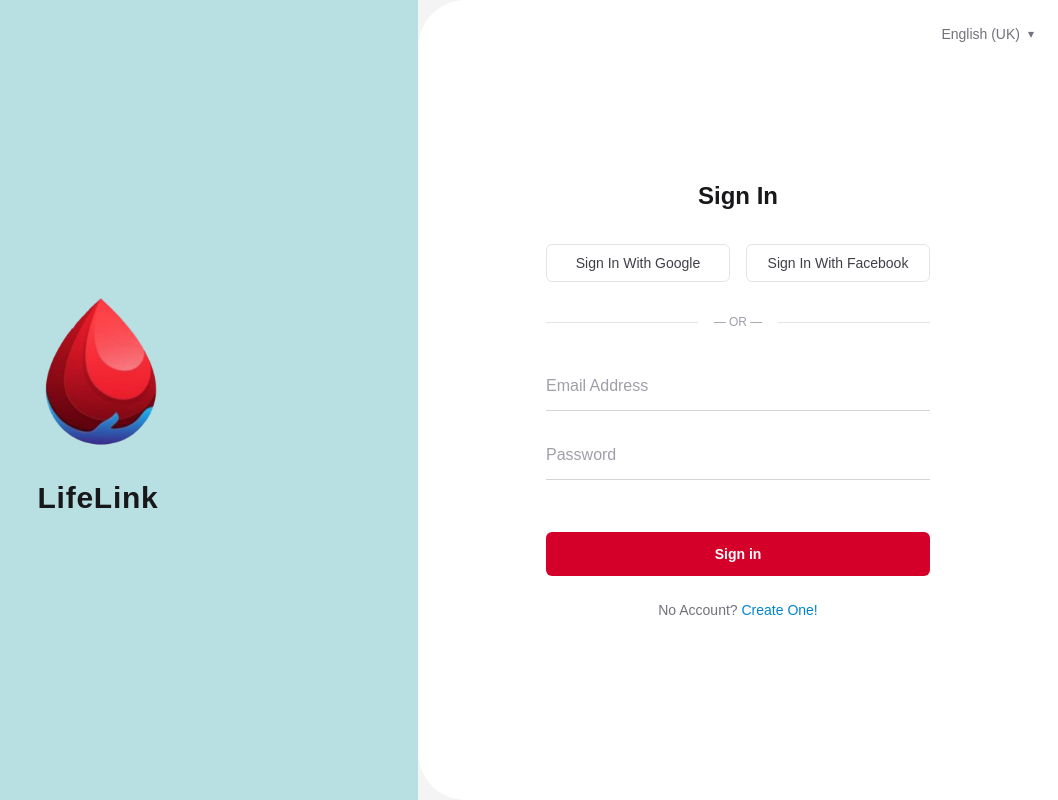
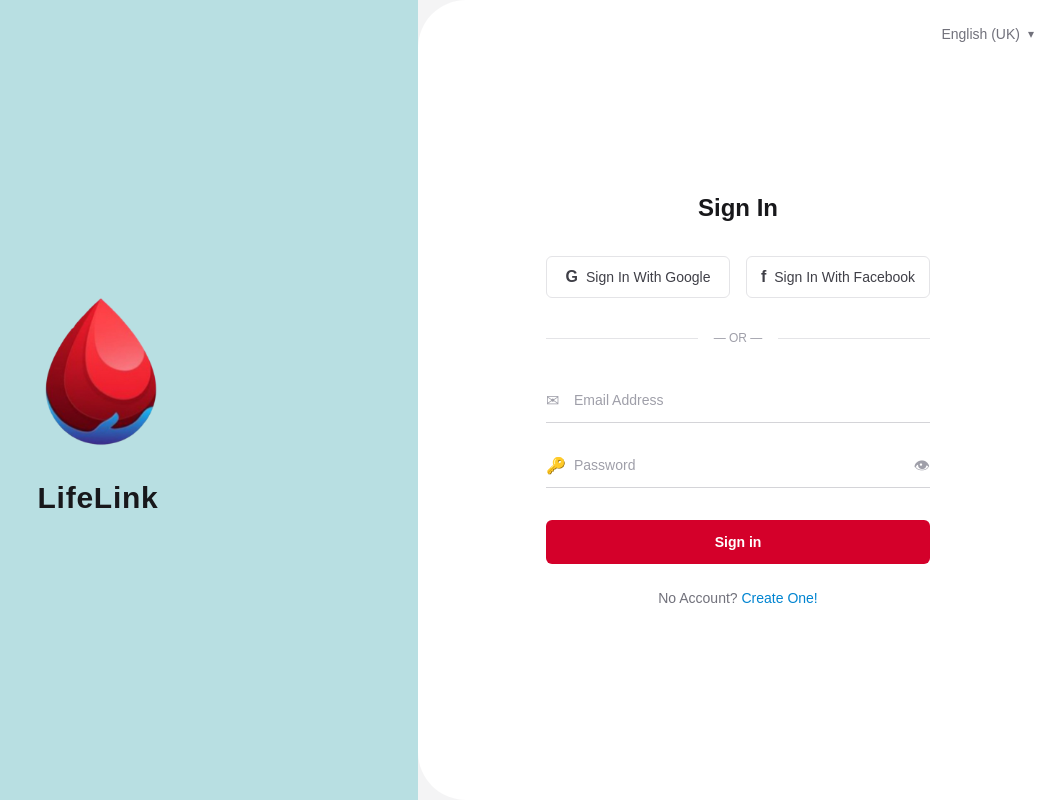
Before and after one commit to Unika1/LifeLink_Web_API_Development, a Next.js app: page /login in a window 1280 px wide. Shown: the whole page, without its empty margins (222-1280 px from the left). Built offline with nearby package versions, Linux system fonts and the light colour scheme.

Commit message:
Navigation added

```diff
--- a/app/(auth)/dashboard/page.tsx
+++ b/app/(auth)/dashboard/page.tsx
@@ -1,7 +1,9 @@
 export default function DashboardPage() {
   return (
     <div className="min-h-screen flex items-center justify-center">
-      <h1 className="text-3xl font-semibold">Auth Dashboard (Dummy)</h1>
+      <h1 className="text-3xl font-semibold text-zinc-900">
+        Auth Dashboard (Dummy)
+      </h1>
     </div>
   );
 }
--- a/app/(auth)/login/page.tsx
+++ b/app/(auth)/login/page.tsx
@@ -1,46 +1,114 @@
 "use client";
 
-import AuthCard from "@/app/_components/authCard";
-import FormInput from "@/app/_components/formInput";
-import SocialButton from "@/app/_components/socialButton";
 import Link from "next/link";
-
+import { useRouter } from "next/navigation";
+import { useState } from "react";
 
 export default function LoginPage() {
+  const router = useRouter();
+  const [showPassword, setShowPassword] = useState(false);
+
+  function handleLogin(e: React.FormEvent<HTMLFormElement>) {
+    e.preventDefault();
+
+    const form = new FormData(e.currentTarget);
+    const email = String(form.get("email") || "");
+    const password = String(form.get("password") || "");
+
+    const raw = localStorage.getItem("mock_user");
+    if (!raw) {
+      alert("No registered user found. Please register first.");
+      router.push("/register");
+      return;
+    }
+
+    const user = JSON.parse(raw) as { email: string; password: string };
+
+    if (email === user.email && password === user.password) {
+      localStorage.setItem("mock_logged_in", "true");
+      router.push("/dashboard");
+    } else {
+      alert("Invalid email or password (mock).");
+    }
+  }
+
   return (
-    <AuthCard title="Sign In">
-      {/* Social buttons */}
-      <div className="mt-8 grid w-full grid-cols-2 gap-4">
-        <SocialButton label="Sign In With Google" />
-        <SocialButton label="Sign In With Facebook" />
+    <div className="flex w-full max-w-md flex-col items-center text-zinc-900">
+      <h1 className="mb-8 text-2xl font-semibold text-zinc-900">Sign In</h1>
+
+      <div className="grid w-full grid-cols-2 gap-4">
+        <button
+          type="button"
+          className="flex items-center justify-center gap-2 rounded-md border border-zinc-200 bg-white py-2 text-sm text-zinc-700 hover:bg-zinc-50"
+        >
+          <span className="text-base font-semibold">G</span>
+          Sign In With Google
+        </button>
+
+        <button
+          type="button"
+          className="flex items-center justify-center gap-2 rounded-md border border-zinc-200 bg-white py-2 text-sm text-zinc-700 hover:bg-zinc-50"
+        >
+          <span className="text-base font-semibold">f</span>
+          Sign In With Facebook
+        </button>
       </div>
 
-      {/* OR divider */}
       <div className="my-8 flex w-full items-center gap-4">
         <div className="h-px flex-1 bg-zinc-200" />
-        <div className="text-xs font-medium text-zinc-400">— OR —</div>
+        <span className="text-xs text-zinc-400">— OR —</span>
         <div className="h-px flex-1 bg-zinc-200" />
       </div>
 
-      {/* Inputs */}
-      <FormInput placeholder="Email Address" />
-      <FormInput type="password" placeholder="Password" />
+      <form className="w-full" onSubmit={handleLogin}>
+        <div className="relative">
+          <span className="absolute left-0 top-1/2 -translate-y-1/2 text-zinc-400">
+            ✉
+          </span>
+          <input
+            name="email"
+            type="email"
+            placeholder="Email Address"
+            className="w-full border-b border-zinc-300 py-3 pl-7 pr-2 bg-transparent text-sm text-zinc-900 placeholder:text-zinc-400 outline-none focus:border-zinc-500"
+            required
+          />
+        </div>
 
-      {/* Button */}
+        <div className="relative mt-5">
+          <span className="absolute left-0 top-1/2 -translate-y-1/2 text-zinc-400">
+            🔑
+          </span>
+          <input
+            name="password"
+            type={showPassword ? "text" : "password"}
+            placeholder="Password"
+            className="w-full border-b border-zinc-300 py-3 pl-7 pr-10 bg-transparent text-sm text-zinc-900 placeholder:text-zinc-400 outline-none focus:border-zinc-500"
+            required
+          />
           <button
             type="button"
+            onClick={() => setShowPassword((s) => !s)}
+            className="absolute right-0 top-1/2 -translate-y-1/2 text-zinc-400 hover:text-zinc-600"
+            aria-label="Toggle password visibility"
+          >
+            {showPassword ? "🙈" : "👁"}
+          </button>
+        </div>
+
+        <button
+          type="submit"
           className="mt-8 w-full rounded-md bg-[#d4002a] py-3 text-sm font-semibold text-white hover:bg-[#b70024]"
         >
           Sign in
         </button>
+      </form>
 
-      {/* Footer link */}
-      <div className="mt-6 text-center text-sm text-zinc-500">
+      <div className="mt-6 text-sm text-zinc-500">
         No Account?{" "}
         <Link href="/register" className="text-sky-600 hover:underline">
           Create One!
         </Link>
       </div>
-    </AuthCard>
+    </div>
   );
 }
--- a/app/(auth)/register/page.tsx
+++ b/app/(auth)/register/page.tsx
@@ -1,25 +1,39 @@
 "use client";
 
 import Link from "next/link";
+import { useRouter } from "next/navigation";
 import { useState } from "react";
 
 export default function RegisterPage() {
+  const router = useRouter();
   const [showPassword, setShowPassword] = useState(false);
+
+  async function handleRegister(e: React.FormEvent<HTMLFormElement>) {
+    e.preventDefault();
+
+    const form = new FormData(e.currentTarget);
+    const fullName = String(form.get("fullName") || "");
+    const email = String(form.get("email") || "");
+    const password = String(form.get("password") || "");
+
+    // mock "register" = save to localStorage
+    const user = { fullName, email, password };
+    localStorage.setItem("mock_user", JSON.stringify(user));
+
+    alert("Registered (mock). Now login!");
+    router.push("/login");
+  }
 
   return (
     <div className="flex w-full max-w-md flex-col items-center text-zinc-900">
-      {/* Title */}
       <h1 className="mb-8 text-2xl font-semibold text-zinc-900">
         Create Account
       </h1>
 
-      {/* Social buttons */}
       <div className="grid w-full grid-cols-2 gap-4">
         <button
           type="button"
-          className="flex items-center justify-center gap-2 rounded-md
-                     border border-zinc-200 bg-white py-2
-                     text-sm text-zinc-700 hover:bg-zinc-50"
+          className="flex items-center justify-center gap-2 rounded-md border border-zinc-200 bg-white py-2 text-sm text-zinc-700 hover:bg-zinc-50"
         >
           <span className="text-base font-semibold">G</span>
           Sign Up With Google
@@ -27,90 +41,76 @@ export default function RegisterPage() {
 
         <button
           type="button"
-          className="flex items-center justify-center gap-2 rounded-md
-                     border border-zinc-200 bg-white py-2
-                     text-sm text-zinc-700 hover:bg-zinc-50"
+          className="flex items-center justify-center gap-2 rounded-md border border-zinc-200 bg-white py-2 text-sm text-zinc-700 hover:bg-zinc-50"
         >
           <span className="text-base font-semibold">f</span>
           Sign Up With Facebook
         </button>
       </div>
 
-      {/* OR divider */}
       <div className="my-8 flex w-full items-center gap-4">
         <div className="h-px flex-1 bg-zinc-200" />
         <span className="text-xs text-zinc-400">— OR —</span>
         <div className="h-px flex-1 bg-zinc-200" />
       </div>
 
-      {/* Form */}
-      <form className="w-full">
-        {/* Full Name */}
+      <form className="w-full" onSubmit={handleRegister}>
         <div className="relative">
           <span className="absolute left-0 top-1/2 -translate-y-1/2 text-zinc-400">
             👤
           </span>
           <input
+            name="fullName"
             type="text"
             placeholder="Full Name"
-            className="w-full border-b border-zinc-300 py-3 pl-7 pr-2
-                       bg-transparent text-sm text-zinc-900
-                       placeholder:text-zinc-400 outline-none
-                       focus:border-zinc-500"
+            className="w-full border-b border-zinc-300 py-3 pl-7 pr-2 bg-transparent text-sm text-zinc-900 placeholder:text-zinc-400 outline-none focus:border-zinc-500"
+            required
           />
         </div>
 
-        {/* Email */}
         <div className="relative mt-5">
           <span className="absolute left-0 top-1/2 -translate-y-1/2 text-zinc-400">
             ✉
           </span>
           <input
+            name="email"
             type="email"
             placeholder="Email Address"
-            className="w-full border-b border-zinc-300 py-3 pl-7 pr-2
-                       bg-transparent text-sm text-zinc-900
-                       placeholder:text-zinc-400 outline-none
-                       focus:border-zinc-500"
+            className="w-full border-b border-zinc-300 py-3 pl-7 pr-2 bg-transparent text-sm text-zinc-900 placeholder:text-zinc-400 outline-none focus:border-zinc-500"
+            required
           />
         </div>
 
-        {/* Password */}
         <div className="relative mt-5">
           <span className="absolute left-0 top-1/2 -translate-y-1/2 text-zinc-400">
             🔑
           </span>
           <input
+            name="password"
             type={showPassword ? "text" : "password"}
             placeholder="Password"
-            className="w-full border-b border-zinc-300 py-3 pl-7 pr-10
-                       bg-transparent text-sm text-zinc-900
-                       placeholder:text-zinc-400 outline-none
-                       focus:border-zinc-500"
+            className="w-full border-b border-zinc-300 py-3 pl-7 pr-10 bg-transparent text-sm text-zinc-900 placeholder:text-zinc-400 outline-none focus:border-zinc-500"
+            required
+            minLength={6}
           />
           <button
             type="button"
             onClick={() => setShowPassword((prev) => !prev)}
-            className="absolute right-0 top-1/2 -translate-y-1/2
-                       text-zinc-400 hover:text-zinc-600"
+            className="absolute right-0 top-1/2 -translate-y-1/2 text-zinc-400 hover:text-zinc-600"
             aria-label="Toggle password visibility"
           >
             {showPassword ? "🙈" : "👁"}
           </button>
         </div>
 
-        {/* Submit */}
         <button
-          type="button"
-          className="mt-8 w-full rounded-md bg-[#d4002a]
-                     py-3 text-sm font-semibold text-white
-                     hover:bg-[#b70024]"
+          type="submit"
+          className="mt-8 w-full rounded-md bg-[#d4002a] py-3 text-sm font-semibold text-white hover:bg-[#b70024]"
         >
           Create Account
         </button>
       </form>
 
-      {/* Footer */}
       <div className="mt-6 text-sm text-zinc-500">
         Already have an account?{" "}
         <Link href="/login" className="text-sky-600 hover:underline">
```
Lines whose indentation alone changed are shown as unchanged.
